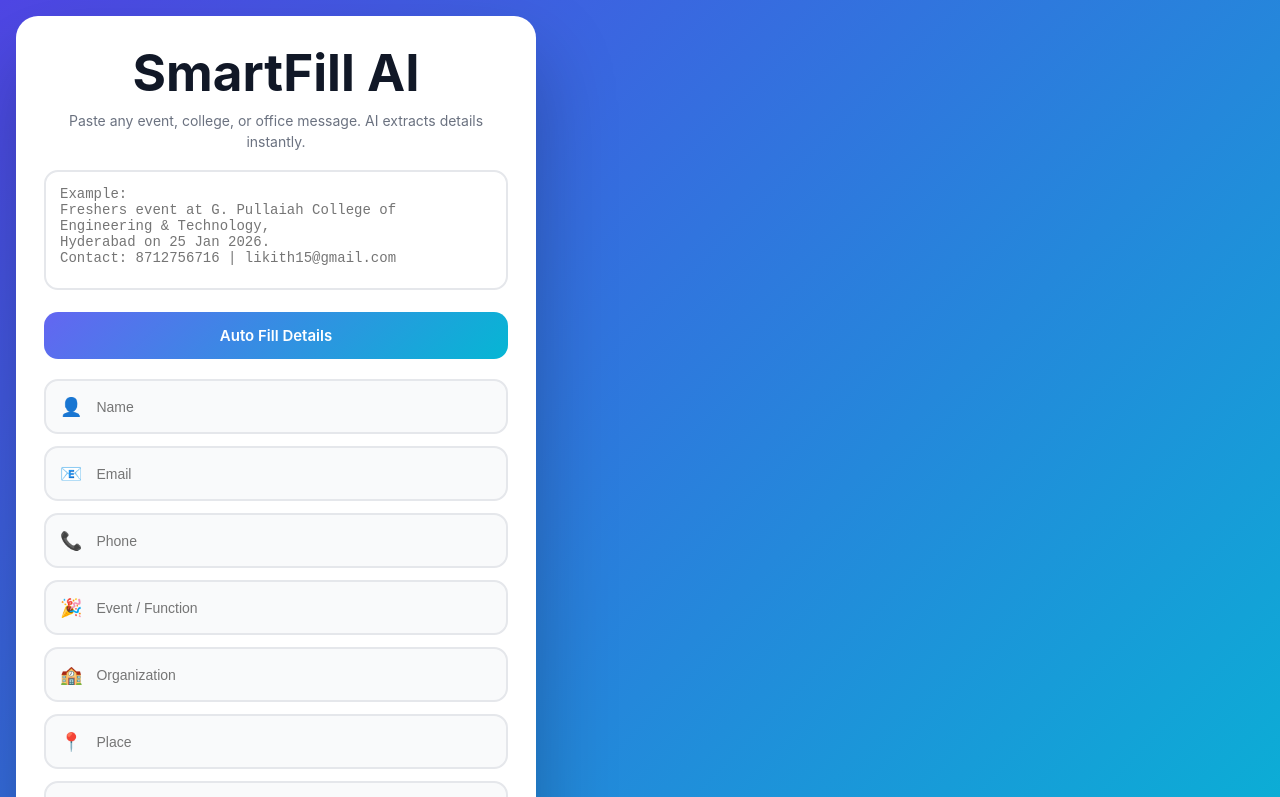
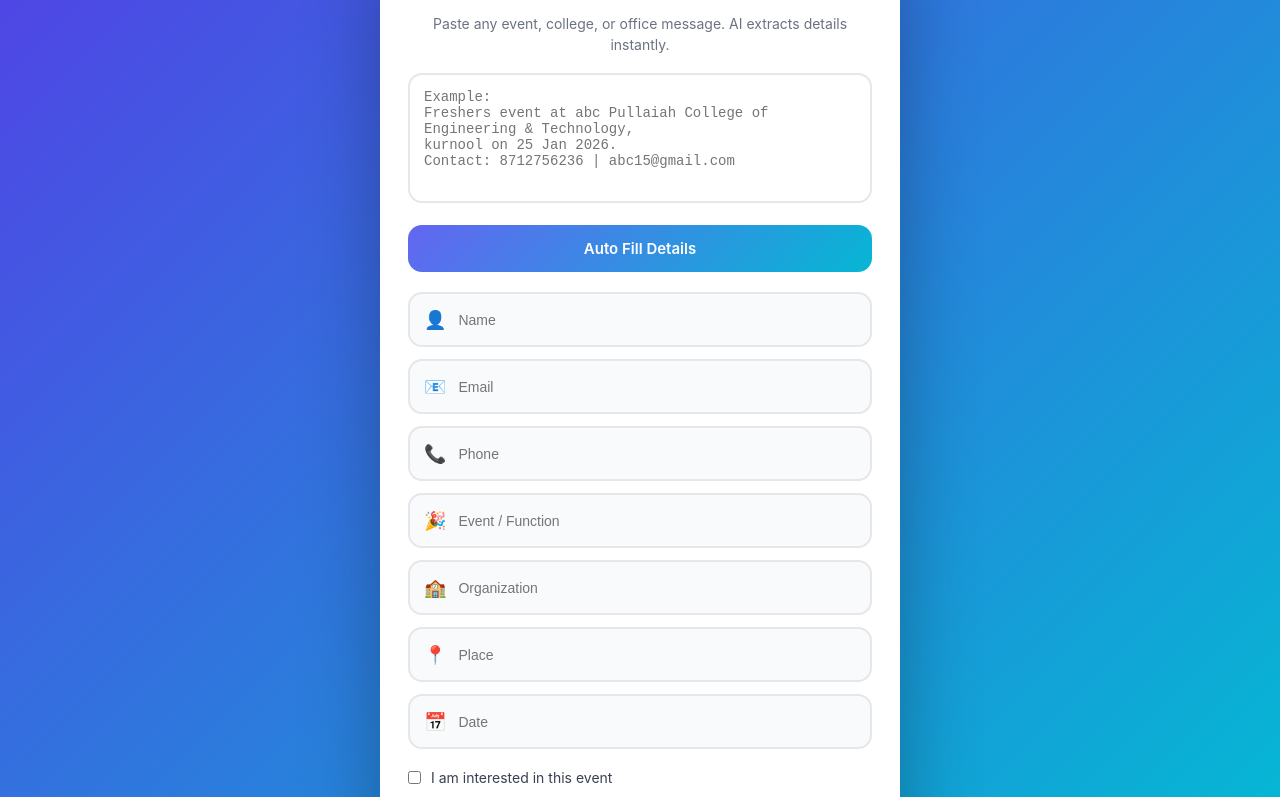
Before and after one commit to LIKHITHH-HUB/smartfill-ai-frontend, a React (Vite) app: page / in a window 1280 px wide. Shown: the top 797 px of the page. Built offline with nearby package versions, Linux system fonts and the light colour scheme.

Commit message:
force full page center

```diff
--- a/src/App.css
+++ b/src/App.css
@@ -1,50 +1,59 @@
+
 * {
+  margin: 0;
+  padding: 0;
   box-sizing: border-box;
 }
 
-body {
-  margin: 0;
+/* FORCE BODY CENTER */
+html, body {
+  width: 100%;
+  height: 100%;
   font-family: "Inter", system-ui, sans-serif;
+}
+
+/* ENTIRE PAGE — TRUE CENTER */
+.page {
+  width: 100vw;
+  height: 100vh;
+
+  display: flex;
+  align-items: center;
+  justify-content: center;
+
   background: linear-gradient(135deg, #4f46e5, #06b6d4);
 }
 
-/* FULL PAGE CENTER — DESKTOP + MOBILE */
-.page {
-  min-height: 100vh;
-  display: flex;
-  align-items: center;
-  justify-content: center;
-  padding: 16px;
-}
-
-/* FORM CARD */
+/* CARD */
 .card {
   width: 100%;
   max-width: 520px;
+
   background: #ffffff;
   padding: 28px;
   border-radius: 22px;
-  box-shadow: 0 40px 80px rgba(0, 0, 0, 0.25);
+
+  box-shadow: 0 40px 80px rgba(0, 0, 0, 0.3);
 }
 
 /* TITLE */
 .card h1 {
   text-align: center;
-  margin: 0;
   color: #111827;
+  margin-bottom: 6px;
 }
 
 .subtitle {
   text-align: center;
   font-size: 14px;
   color: #6b7280;
-  margin: 10px 0 18px;
+  margin-bottom: 18px;
 }
 
 /* TEXTAREA */
 textarea {
   width: 100%;
-  min-height: 120px;
+  min-height: 130px;
   padding: 14px;
   border-radius: 14px;
   border: 2px solid #e5e7eb;
@@ -64,26 +73,25 @@ button {
   cursor: pointer;
 }
 
-button.primary {
+.primary {
   margin-top: 16px;
   background: linear-gradient(135deg, #6366f1, #06b6d4);
   color: white;
 }
 
-button.submit {
+.submit {
   margin-top: 14px;
   background: linear-gradient(135deg, #22c55e, #16a34a);
   color: white;
 }
 
-/* FORM GRID */
+/* FORM */
 .form {
   margin-top: 20px;
   display: grid;
   gap: 12px;
 }
 
-/* INPUT FIELD */
 .field {
   display: flex;
   align-items: center;
--- a/src/App.jsx
+++ b/src/App.jsx
@@ -50,9 +50,9 @@ export default function App() {
 
         <textarea
           placeholder="Example:
-Freshers event at G. Pullaiah College of Engineering & Technology,
-Hyderabad on 25 Jan 2026.
-Contact: 8712756716 | likith15@gmail.com"
+Freshers event at abc Pullaiah College of Engineering & Technology,
+kurnool on 25 Jan 2026.
+Contact: 8712756236 | abc15@gmail.com"
           value={text}
           onChange={(e) => setText(e.target.value)}
         />
```
